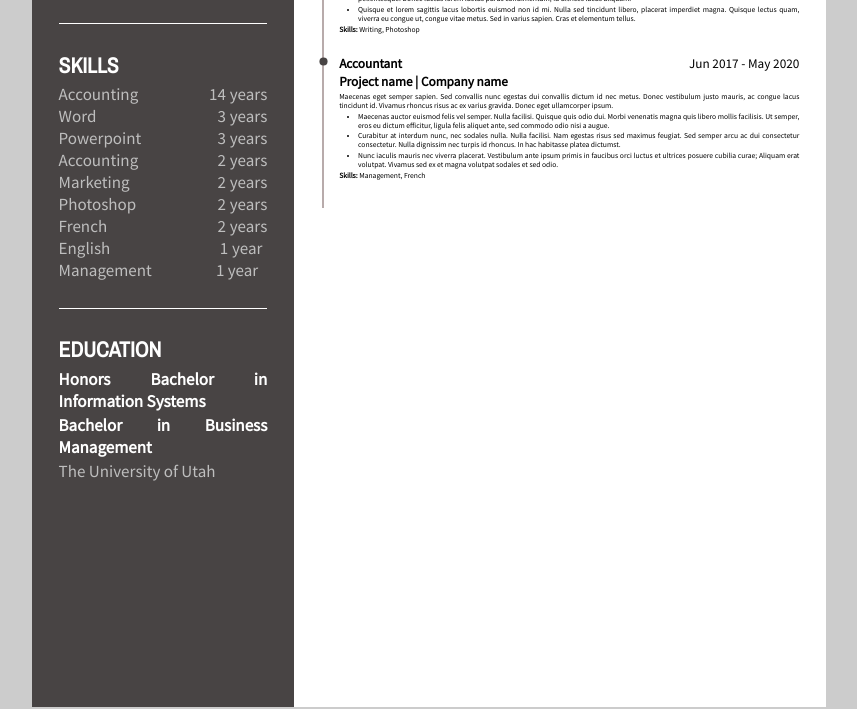
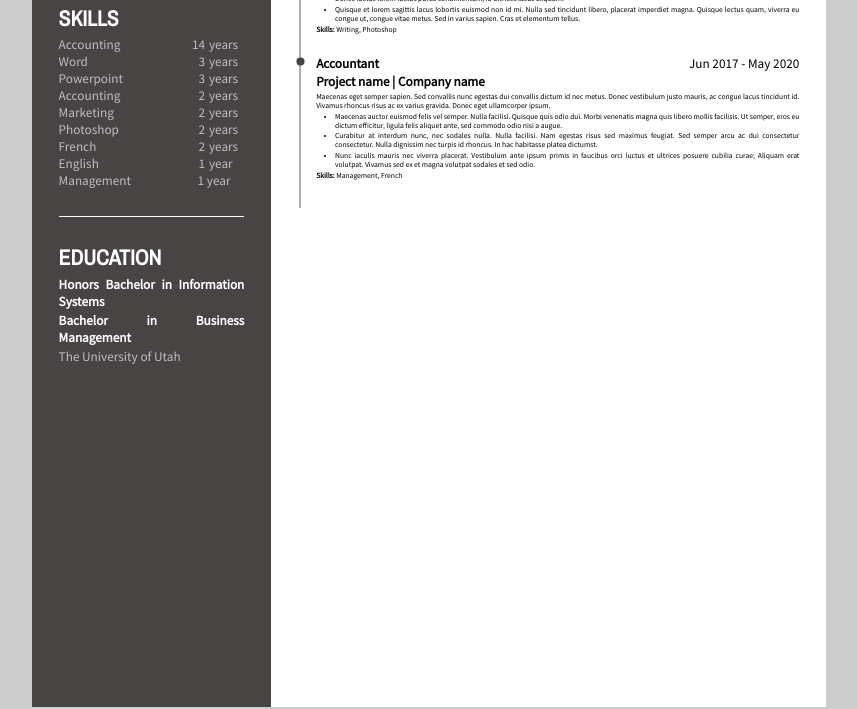
Before and after one commit to serg1o-juarez/Portfolio, a plain HTML site: page public/Resume/index.html in a window 1280 px wide. Shown: the part 416-1125 px from the top of the page, without its empty margins (211-1068 px from the left). Drawn offline with nearby package versions, Linux system fonts and the light colour scheme.

Commit message:
Update index.css

```diff
--- a/public/Resume/index.css
+++ b/public/Resume/index.css
@@ -86,7 +86,7 @@ h2 {
 .leftPanel .smallText span,
 .leftPanel .smallText p,
 .smallText a {
-  font-size: 0.45cm;
+  font-size: 0.35cm;
 }
 
 .contactIcon {
```
